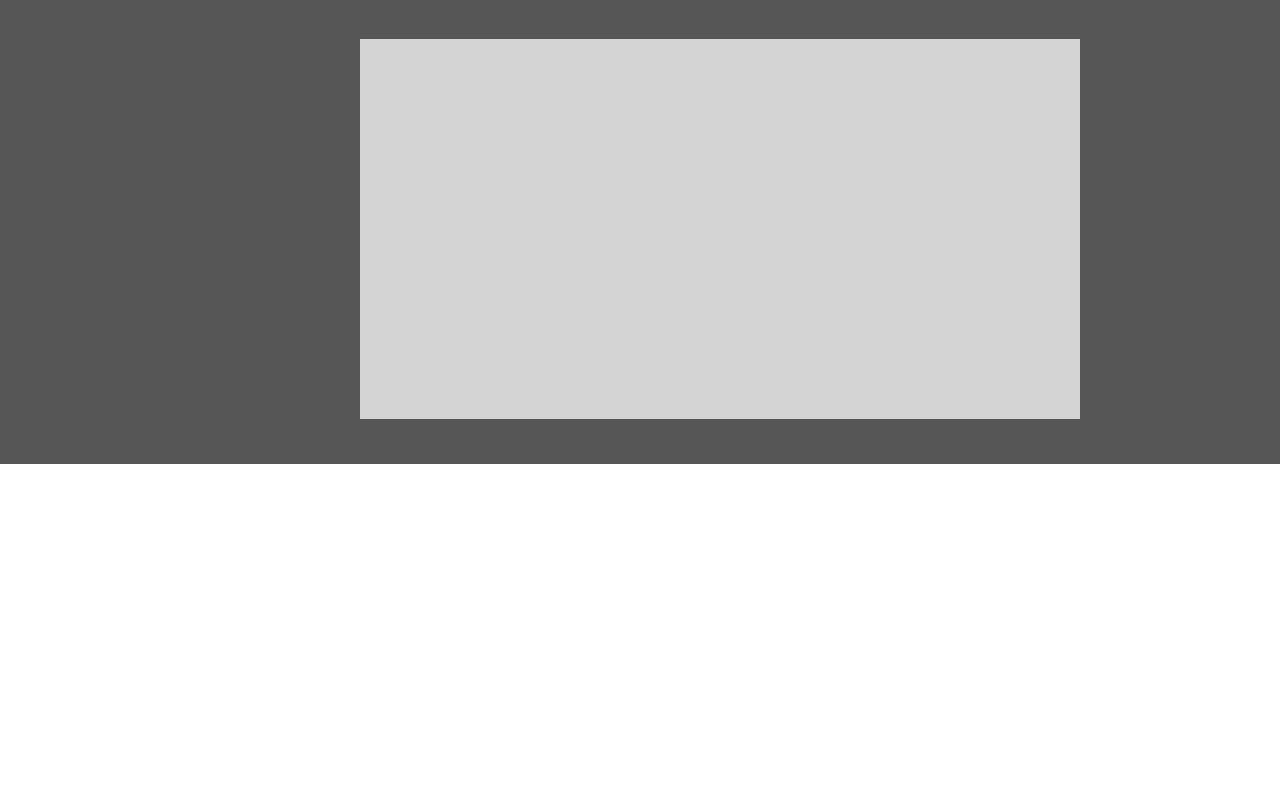
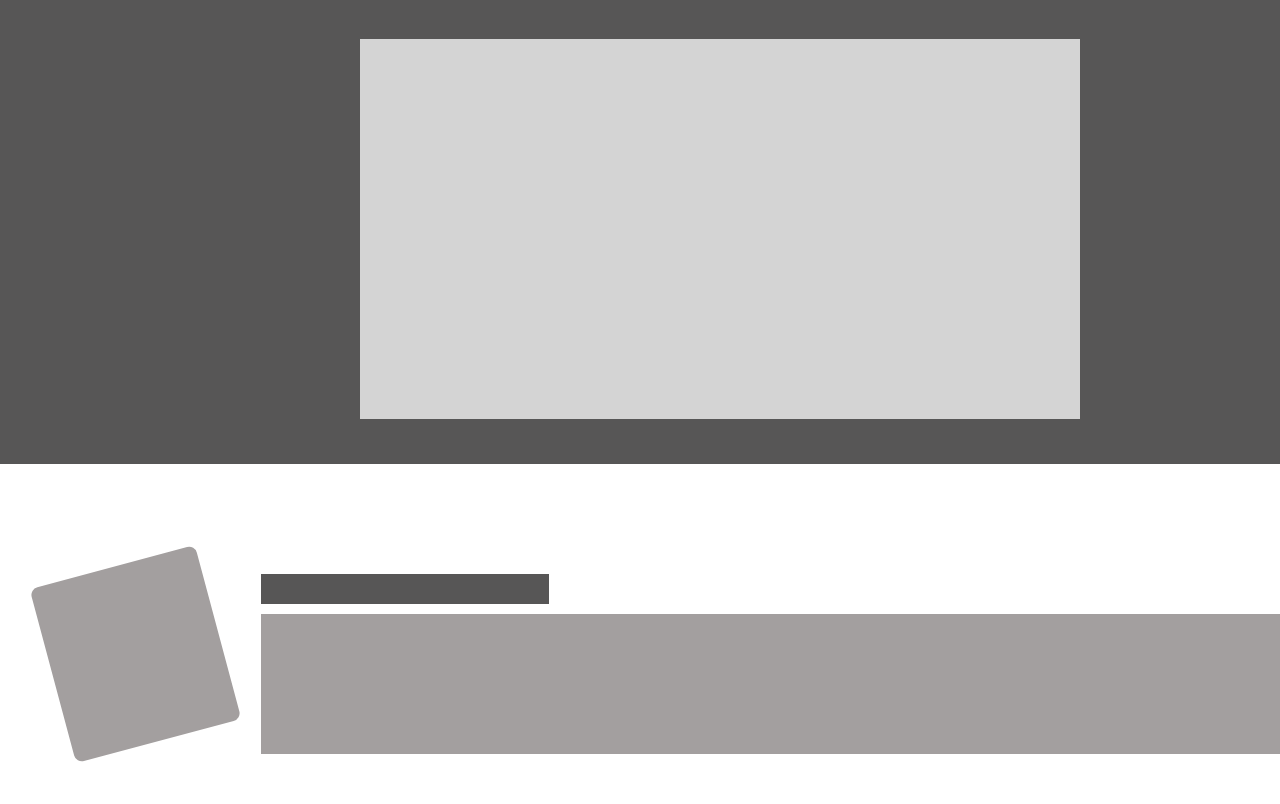
Before and after one commit to hamayun-cpu/HeatMap-of-Smashing-Magazine, a plain HTML site: page index.html in a window 1280 px wide. Shown: the part 3212-4016 px from the top of the page. Before the commit the page ends 3676 px from the top, so only its background shows below. Drawn offline with Linux system fonts and the light colour scheme.

Commit message:
Styling the person-of-week part

```diff
--- a/css/style.css
+++ b/css/style.css
@@ -279,8 +279,29 @@ body {
 
 .meet-click {
   padding-top: 50px;
+  margin-bottom: 50px;
 }
 
 .h_380 {
   height: 380px;
 }
+
+.person-of-week {
+  padding: 50px;
+}
+
+.profile-img {
+  height: 180px;
+}
+
+.w_200 {
+  width: 200px;
+}
+
+.person-details {
+  padding-left: 20px;
+}
+
+.w_100_p {
+  width: 100%;
+}
--- a/index.html
+++ b/index.html
@@ -237,7 +237,9 @@
         </div>
       </div>
     </article>
+    <!-- Separator -->
     <div class="w_25 mar_l_r_auto h_30 mar_top-70 b_c2 mar_bottom-70"></div>
+    <!-- Meet click -->
     <div class="meet-click h_700 b_c2">
       <div class="w_25 mar_l_r_auto h_30 b_c1"></div>
       <div class="mar_top-40 w_70 h_30 b_c3 mar_l_r_auto"></div>
@@ -246,5 +248,12 @@
       <div class="mar_top-40 w_25 h_30 b_c1 mar_l_r_auto b_radius_5"></div>
       <div class="mar_top-70 w_50 h_380 b_c4 mar_l_r_auto"></div>
     </div>
+    <div class="person-of-week d_flex">
+      <div class="profile-img w_200 b_c3 trans_15 b_radius_5"></div>
+      <div class="person-details w_100_p">
+        <div class="b_c2 w_25 h_30 mar_top_left"></div>
+        <div class="mar_top_left w_100_p b_c3 h_140"></div>
+      </div>
+    </div>
   </body>
 </html>
```
